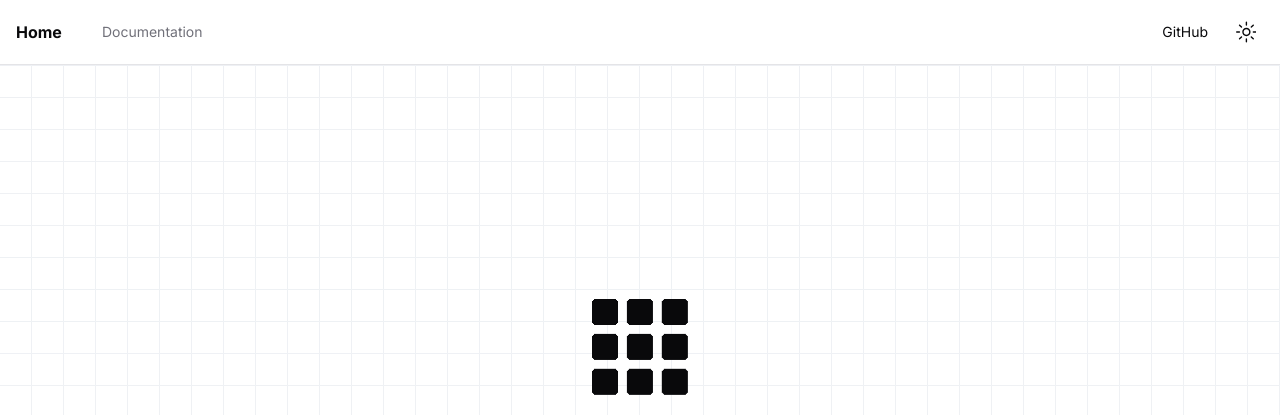
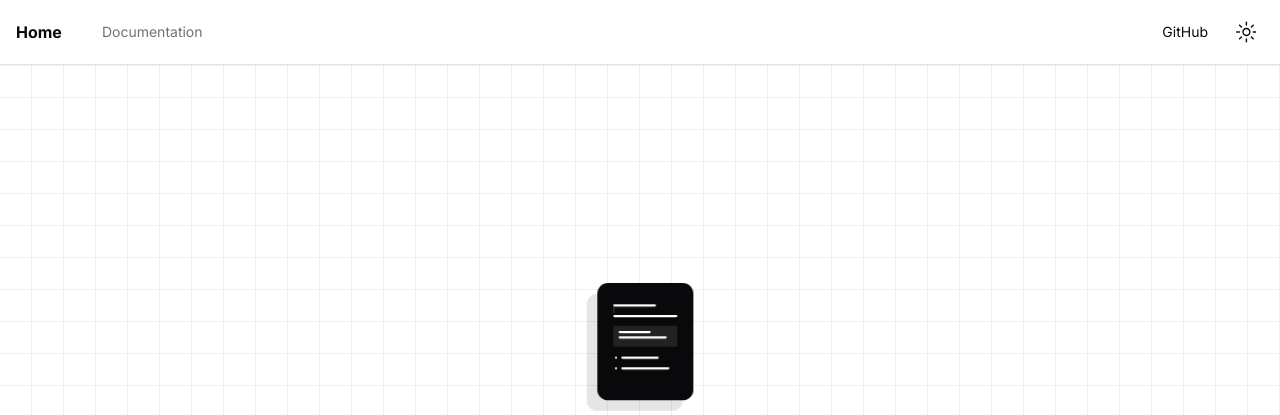
Before and after one commit to block/docs-site-kickstarter, an Astro site in the folder docs-infra-prototype/: page / in a window 1280 px wide. Shown: the top 415 px of the page. Built offline with nearby package versions, Linux system fonts and the light colour scheme; Astro itself is replaced by a stand-in of ours.

Commit message:
minor index page updates

```diff
--- a/docs-infra-prototype/src/pages/index.astro
+++ b/docs-infra-prototype/src/pages/index.astro
@@ -18,21 +18,122 @@ import { buttonVariants } from "@/components/ui/button";
     <section class="container relative">
       <div class="flex flex-col items-center justify-center min-h-[calc(100vh-4rem)] py-10">
         <!-- Logo -->
-        <div class="w-24 h-24 mb-8 hover:scale-110 transition-transform duration-300">
-          <svg viewBox="0 0 440 440" class="w-full h-full" xmlns="http://www.w3.org/2000/svg" shape-rendering="crispEdges">
-            <g>
-              <rect class="fill-foreground animate-block-fade" style="animation-delay: 0ms" x="0" y="0" width="120" height="120" rx="20" />
-              <rect class="fill-foreground animate-block-fade" style="animation-delay: 100ms" x="160" y="0" width="120" height="120" rx="20" />
-              <rect class="fill-foreground animate-block-fade" style="animation-delay: 200ms" x="320" y="0" width="120" height="120" rx="20" />
-              <rect class="fill-foreground animate-block-fade" style="animation-delay: 300ms" x="0" y="160" width="120" height="120" rx="20" />
-              <rect class="fill-foreground animate-block-fade" style="animation-delay: 400ms" x="160" y="160" width="120" height="120" rx="20" />
-              <rect class="fill-foreground animate-block-fade" style="animation-delay: 500ms" x="320" y="160" width="120" height="120" rx="20" />
-              <rect class="fill-foreground animate-block-fade" style="animation-delay: 600ms" x="0" y="320" width="120" height="120" rx="20" />
-              <rect class="fill-foreground animate-block-fade" style="animation-delay: 700ms" x="160" y="320" width="120" height="120" rx="20" />
-              <rect class="fill-foreground animate-block-fade" style="animation-delay: 800ms" x="320" y="320" width="120" height="120" rx="20" />
-            </g>
+        <div class="w-32 h-32 mb-8 hover:scale-110 transition-transform duration-300">
+          <svg viewBox="0 0 240 240" class="w-full h-full" xmlns="http://www.w3.org/2000/svg">
+            <!-- Background Document -->
+            <path
+              class="fill-foreground/10 animate-block-fade"
+              style="animation-delay: 0ms"
+              d="M20 40C20 28.954 28.954 20 40 20h140c11.046 0 20 8.954 20 20v180c0 11.046-8.954 20-20 20H40c-11.046 0-20-8.954-20-20V40z"
+            />
+            <!-- Main Document -->
+            <path
+              class="fill-foreground animate-block-fade"
+              style="animation-delay: 200ms"
+              d="M40 20C40 8.954 48.954 0 60 0h140c11.046 0 20 8.954 20 20v180c0 11.046-8.954 20-20 20H60c-11.046 0-20-8.954-20-20V20z"
+            />
+            <!-- Cursor -->
+            <rect
+              class="fill-background animate-cursor-blink"
+              x="70"
+              y="40"
+              width="2"
+              height="16"
+              rx="1"
+            />
+            <!-- Appearing Text Lines -->
+            <rect
+              class="fill-background animate-block-fade"
+              style="animation-delay: 400ms"
+              x="70"
+              y="40"
+              width="80"
+              height="4"
+              rx="2"
+            />
+            <rect
+              class="fill-background animate-block-fade"
+              style="animation-delay: 600ms"
+              x="70"
+              y="60"
+              width="120"
+              height="4"
+              rx="2"
+            />
+            <!-- Code Block -->
+            <rect
+              class="fill-background/10 animate-block-fade"
+              style="animation-delay: 800ms"
+              x="70"
+              y="80"
+              width="120"
+              height="40"
+              rx="4"
+            />
+            <rect
+              class="fill-background animate-block-fade"
+              style="animation-delay: 1000ms"
+              x="80"
+              y="90"
+              width="60"
+              height="4"
+              rx="2"
+            />
+            <rect
+              class="fill-background animate-block-fade"
+              style="animation-delay: 1200ms"
+              x="80"
+              y="100"
+              width="90"
+              height="4"
+              rx="2"
+            />
+            <!-- List Items -->
+            <circle
+              class="fill-background animate-block-fade"
+              style="animation-delay: 1400ms"
+              cx="75"
+              cy="140"
+              r="2"
+            />
+            <rect
+              class="fill-background animate-block-fade"
+              style="animation-delay: 1400ms"
+              x="85"
+              y="138"
+              width="70"
+              height="4"
+              rx="2"
+            />
+            <circle
+              class="fill-background animate-block-fade"
+              style="animation-delay: 1600ms"
+              cx="75"
+              cy="160"
+              r="2"
+            />
+            <rect
+              class="fill-background animate-block-fade"
+              style="animation-delay: 1600ms"
+              x="85"
+              y="158"
+              width="90"
+              height="4"
+              rx="2"
+            />
           </svg>
         </div>
+
+        <style>
+          @keyframes cursorBlink {
+            0%, 100% { opacity: 0; }
+            50% { opacity: 1; }
+          }
+
+          .animate-cursor-blink {
+            animation: cursorBlink 1s infinite;
+          }
+        </style>
 
         <!-- Hero Text -->
         <div class="flex max-w-[980px] flex-col items-center text-center gap-4 animate-fade-in">
@@ -94,7 +195,7 @@ pnpm dev</code></pre>
       </div>
 
       <!-- Step 2: Create Content -->
-      <div class="flex flex-col md:flex-row-reverse items-center gap-12 animate-on-scroll">
+      <div class="flex flex-col md:flex-row items-center gap-12 animate-on-scroll">
         <div class="flex-1 space-y-4">
           <div class="inline-block rounded-lg bg-muted px-3 py-1 text-sm">Step 2</div>
           <h2 class="text-3xl font-bold tracking-tight">Create Your Content</h2>
@@ -180,7 +281,7 @@ description: "Learn how to use our template"
       </div>
 
       <!-- Step 4: Deploy -->
-      <div class="flex flex-col md:flex-row-reverse items-center gap-12 animate-on-scroll">
+      <div class="flex flex-col md:flex-row items-center gap-12 animate-on-scroll">
         <div class="flex-1 space-y-4">
           <div class="inline-block rounded-lg bg-muted px-3 py-1 text-sm">Step 4</div>
           <h2 class="text-3xl font-bold tracking-tight">Deploy Anywhere</h2>
```
